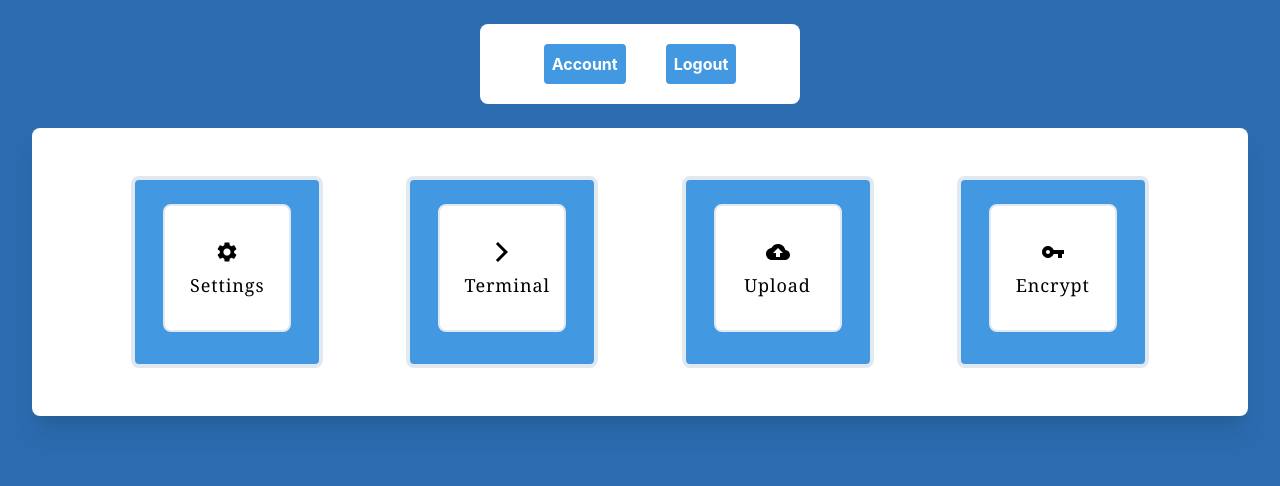
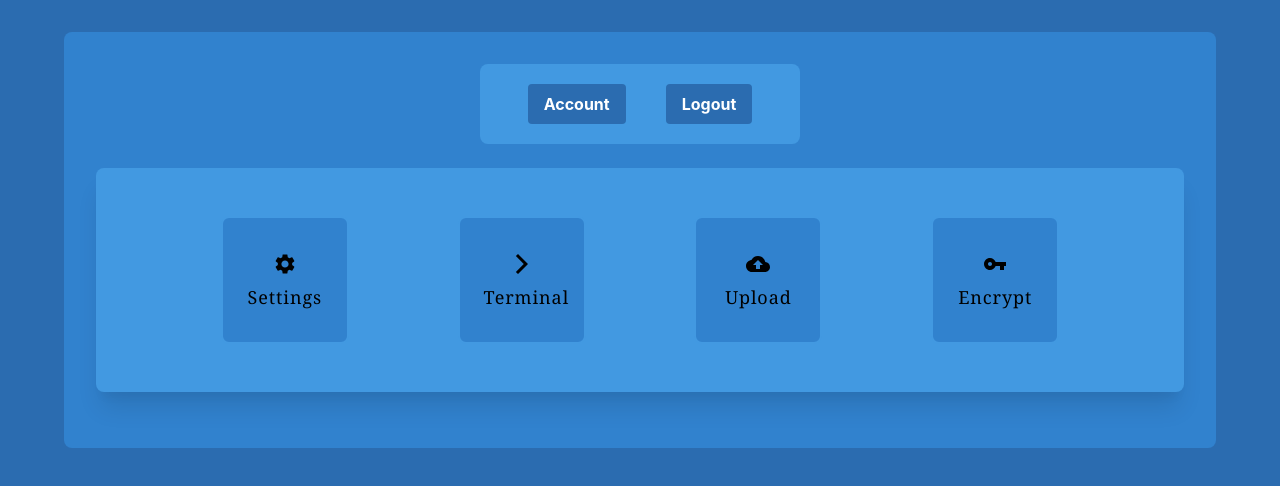
Before and after one commit to jvitolaocv/tailwindcss-test, a React (Create React App) app: page /Authenticated in a window 1280 px wide. Shown: the top 486 px of the page. Built offline with nearby package versions, Linux system fonts and the light colour scheme.

Commit message:
Redid the color scheme and removed the transitions (temporarily AND accidentally)

```diff
--- a/src/App.js
+++ b/src/App.js
@@ -1,21 +1,23 @@
-import React from 'react';
+import React, {useState} from 'react';
 import {Link} from "react-router-dom";
 import './App.css';
 
 export default function App() {
+	const [checked, setChecked] = useState(true);
+
 	return (
 		<div className="container flex h-screen w-screen justify-center">
-			<div className="h-64 w-64 p-64 bg-gray-200 border-2 border-gray-400 rounded-lg self-center text-center relative">
-				<div style={{top: '50%', left: '50%', transform: 'translate(-50%, -50%)'}} className="h-64 w-64 inline-block m-auto p-4 absolute flex-col items-center justify-center leading-8 border-2 rounded-lg">
+			<div className="h-64 w-64 p-40 bg-blue-600 rounded-lg self-center text-center relative">
+				<div style={{top: '50%', left: '50%', transform: 'translate(-50%, -50%)'}} className="bg-blue-400 h-64 w-64 inline-block m-auto p-4 absolute flex-col items-center justify-center leading-8 border-2 border-blue-500 rounded-lg">
 					<label for="uname"><b>Username</b></label>
-					<input className="p-1" type="text" placeholder="Enter Username" name="uname" required />
+					<input className="px-4 rounded-full" type="text" placeholder="Enter Username" name="uname" required />
 					<label for="psw"><b>Password</b></label>
-					<input className="p-1" type="password" placeholder="Enter Password" name="psw" required />
+					<input className="px-4 rounded-full" type="password" placeholder="Enter Password" name="psw" required />
 					<Link to="/Authenticated">
-						<button className="border-2 rounded-lg px-4 mt-2" type="submit">Login</button>
+						<button className="border-2 border-blue-500 rounded-lg px-4 mt-4" type="submit">Login</button>
 					</Link>
 					<label className="block">
-						<input type="checkbox" checked="checked" name="remember" />
+						<input className="rounded-lg" type="checkbox" onClick={() => (setChecked(!checked))} checked={checked} name="remember" />
 						<label> Remember Me</label>
 					</label>
 				</div>
--- a/src/Authenticated.js
+++ b/src/Authenticated.js
@@ -1,4 +1,4 @@
-import React from 'react';
+import React, {useState} from 'react';
 import SettingsIcon from '@material-ui/icons/Settings';
 import ArrowForwardIosIcon from '@material-ui/icons/ArrowForwardIos';
 import BackupIcon from '@material-ui/icons/Backup';
@@ -6,19 +6,30 @@ import VpnKeyIcon from '@material-ui/icons/VpnKey';
 import {Link} from "react-router-dom";
 import IconDiv from './Components/IconDiv';
 import Button from './Components/Button';
+import SelectedOption from './Components/SelectedOption';
 
 export default function Authenticated() {
+    const [selectedItem, setSelectedItem] = useState("None");
+
     return (
         <div className="container text-center">
-            <div className="bg-white max-w-xs mx-auto rounded-lg my-6 h-15 justify-evenly">
-                <Button buttonText="Account" />
-                <Link to="/"><Button buttonText="Logout" /></Link>
-            </div>
-            <div className="max-w-screen mx-auto flex flex-wrap p-8 bg-white rounded-lg shadow-xl justify-evenly content-center my-6">
-                <IconDiv icon={<SettingsIcon />} iconName="Settings" />
-                <IconDiv icon={<ArrowForwardIosIcon />} iconName="Terminal" />
-                <IconDiv icon={<BackupIcon />} iconName="Upload" />
-                <IconDiv icon={<VpnKeyIcon />} iconName="Encrypt" />
+            <div className="bg-blue-600 rounded-lg p-8 m-8">
+                <div className="bg-blue-500 max-w-xs mx-auto rounded-lg justify-evenly">
+                    <Button buttonText="Account" />
+                    <Link to="/"><Button buttonText="Logout" /></Link>
+                </div>
+                <div className="max-w-screen mx-auto flex flex-wrap p-8 bg-blue-500 rounded-lg shadow-xl justify-evenly content-center my-6">
+                    <button style={{outline: 0}} className="flex-shrink-0 m-4" onClick={() => (selectedItem !== "Settings" ? setSelectedItem("Settings") : setSelectedItem("None"))}><IconDiv icon={<SettingsIcon />} iconName="Settings" /></button>
+                    <button style={{outline: 0}} className="flex-shrink-0 m-4" onClick={() => (selectedItem !== "Terminal" ? setSelectedItem("Terminal") : setSelectedItem("None"))}><IconDiv icon={<ArrowForwardIosIcon />} iconName="Terminal" /></button>
+                    <button style={{outline: 0}} className="flex-shrink-0 m-4" onClick={() => (selectedItem !== "Upload" ? setSelectedItem("Upload") : setSelectedItem("None"))}><IconDiv icon={<BackupIcon />} iconName="Upload" /></button>
+                    <button style={{outline: 0}} className="flex-shrink-0 m-4" onClick={() => (selectedItem !== "Encrypt" ? setSelectedItem("Encrypt") : setSelectedItem("None"))}><IconDiv icon={<VpnKeyIcon />} iconName="Encrypt" /></button>
+                </div>
+                <div>
+                    {selectedItem === "Settings" ? <SelectedOption text="Settings!" /> : <div></div>}
+                    {selectedItem === "Terminal" ? <SelectedOption terminal={true} /> : <div></div>}
+                    {selectedItem === "Upload" ? <SelectedOption text="Upload!" /> : <div></div>}
+                    {selectedItem === "Encrypt" ? <SelectedOption text="Encrypt!" /> : <div></div>}
+                </div>
             </div>
         </div>
     );
--- a/src/Components/Button.js
+++ b/src/Components/Button.js
@@ -1,5 +1,5 @@
 import React from 'react';
 
 export default function Button(props) {
-    return <button className="bg-blue-500 hover:bg-blue-400 text-white font-bold py-2 px-2 rounded m-5">{props.buttonText}</button>;
+    return <button className="bg-blue-700 hover:bg-blue-400 text-white font-bold py-2 px-4 rounded m-5">{props.buttonText}</button>;
 };
--- a/src/Components/IconDiv.js
+++ b/src/Components/IconDiv.js
@@ -2,11 +2,9 @@ import React from 'react';
 
 export default function IconDiv(props) {
     return(
-        <div className="flex-shrink-0 bg-blue-500 py-6 border-4 rounded-lg m-4 h-48 w-48">
-            <div className="bg-white rounded-lg border-2 h-32 w-32 py-8 px-6 m-auto">
-                {props.icon}
-                <h6 className="text-center font-serif text-lg tracking-wider antialiased py-2">{props.iconName}</h6>
-            </div>
+        <div className="bg-blue-600 rounded-lg border-2 border-blue-500 h-32 w-32 py-8 px-6 m-auto transition duration-500 ease-in-out transform hover:-translate-y-1 hover:scale-110">
+            {props.icon}
+            <h6 className="text-center font-serif text-lg tracking-wider antialiased py-2">{props.iconName}</h6>
         </div>
     );
 };
--- /dev/null
+++ b/src/Components/SelectedOption.js
@@ -0,0 +1,13 @@
+import React from 'react';
+
+export default function SelectedOption(props) {
+    return (
+        props.terminal ?
+            <div className="bg-black w-full h-64 rounded-lg">
+                <p className="text-green-400 pt-6 pl-6 text-left">> Terminal!</p>
+            </div>
+            : <div className="bg-blue-500 w-full h-64 rounded-lg">
+                <p className="inline-block m-auto pt-16">{props.text}</p>
+            </div>
+    );
+};
```
